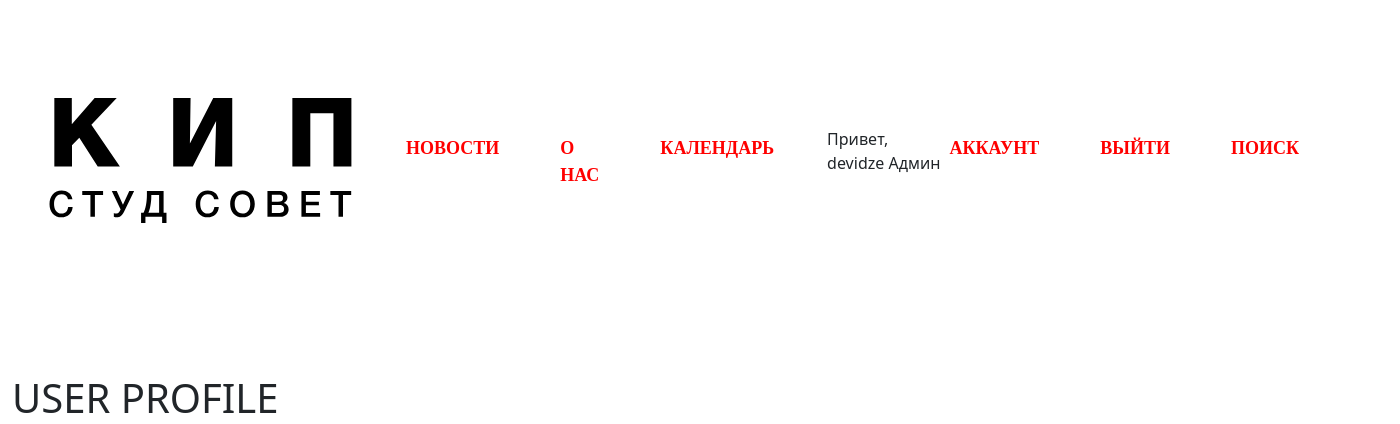
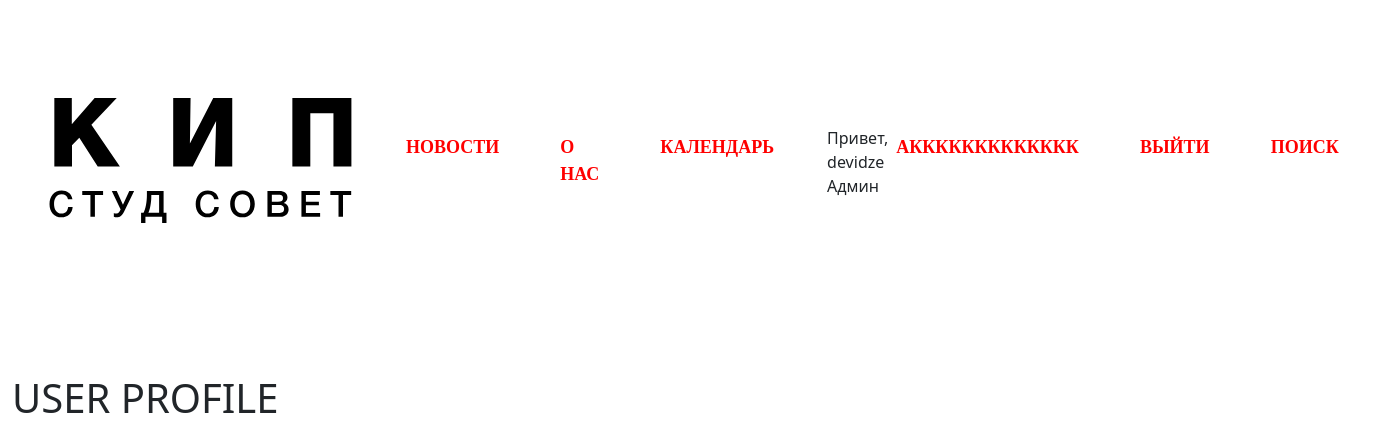
Before and after one commit to DevidzeIL/kipcouncil-work, a Django app: page /user/ in a window 1400 px wide. Shown: the top 424 px of the page. Run offline with Django 3.2, Linux system fonts and the light colour scheme; a user stored in the database is signed in; data comes from the database, SQL or seed files in the repository.

Commit message:
test again

```diff
--- a/accounts/templates/accounts/blocks/header.html
+++ b/accounts/templates/accounts/blocks/header.html
@@ -31,7 +31,7 @@
                     {% endif %}
 
                     <li class="nav-item">
-                        <a class="nav-link" href="{% url 'user-page' %}">Аккаунт</a>
+                        <a class="nav-link" href="{% url 'user-page' %}">АККККККККККККК</a>
                     </li>
 
 
```
